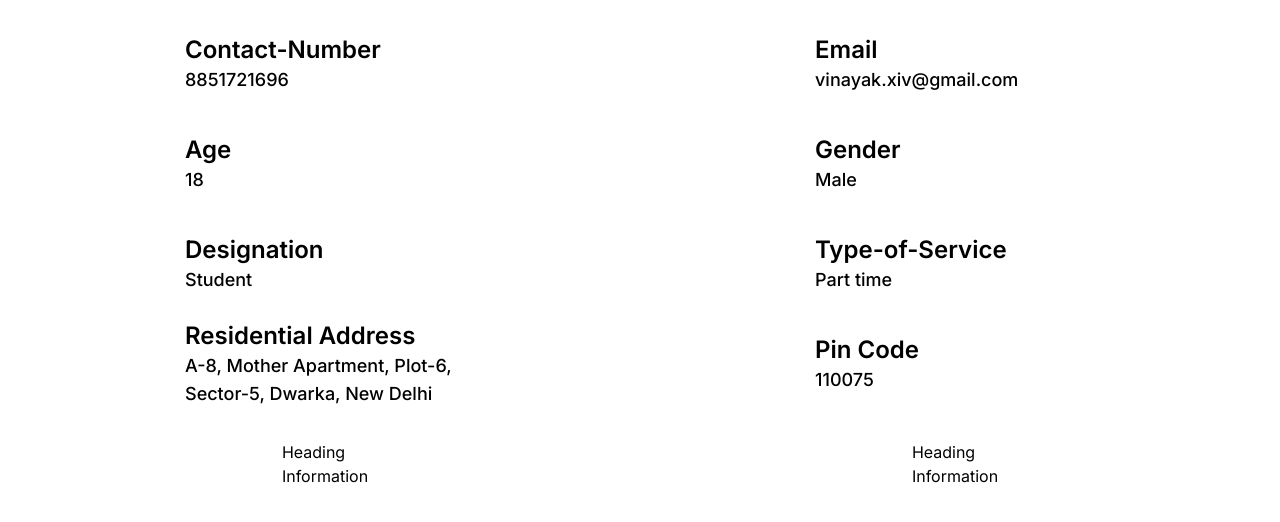
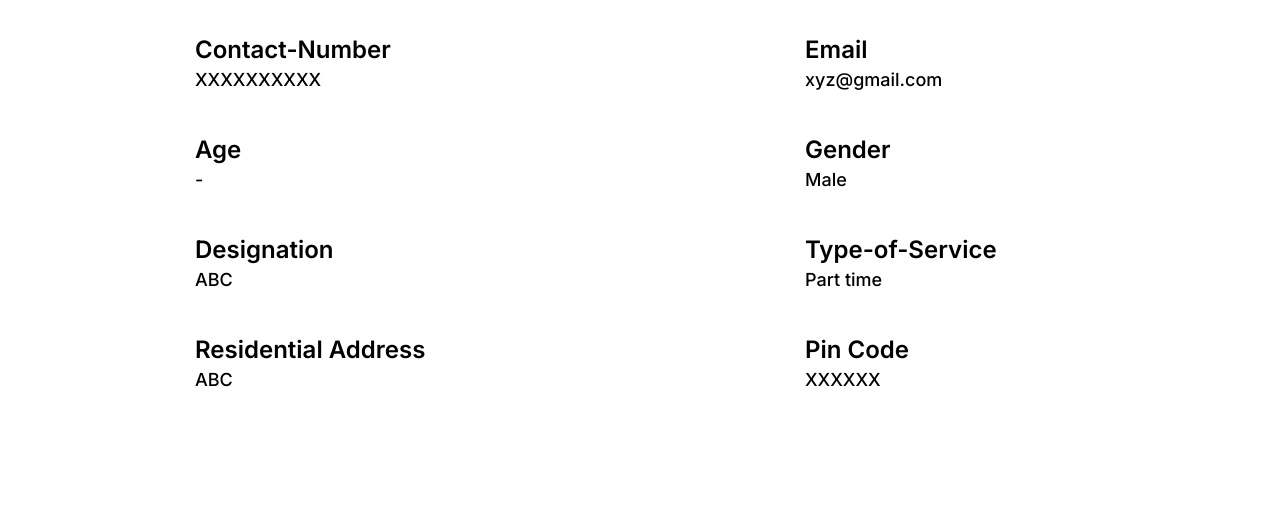
Before and after one commit to vinayakfr/helping-hand, a Next.js app: page /profile in a window 1280 px wide. Shown: the part 1334-1856 px from the top of the page. Built offline with nearby package versions, Linux system fonts and the light colour scheme.

Commit message:
chore: modifications

```diff
--- a/app/browse/page.tsx
+++ b/app/browse/page.tsx
@@ -10,7 +10,7 @@ function Browse() {
         <h1 className="text-center font-black text-5xl lg:text-9xl px-5">
           Now help is one click away
         </h1>
-        <p className="text-center font-medium lg:text-2xl">
+        <p className="text-center font-medium lg:text-2xl lg:px-10">
           Lorem ipsum dolor sit, amet consectetur adipisicing elit. Labore
           explicabo eligendi, voluptates aspernatur accusantium optio
           perspiciatis in minus tempora provident.
--- a/app/components/organisation-card.tsx
+++ b/app/components/organisation-card.tsx
@@ -8,7 +8,7 @@ function OrganisationCard() {
         alt=""
         className="w-[10rem] h-[10rem] xl:w-[12.5rem] xl:h-[12.5rem] rounded-full bg-black"
       />
-      <div className="flex flex-col gap-2 place-content-center place-items-center">
+      <div className="flex flex-col gap-2 lg:gap-5 place-content-center place-items-center">
         <h1 className="font-bold text-2xl lg:text-3xl">Organisation Name</h1>
         <p className="w-[20rem] xl:w-[35rem] lg:text-lg text-justify">
           Lorem ipsum dolor sit, amet consectetur adipisicing elit. Nulla
@@ -18,11 +18,11 @@ function OrganisationCard() {
         </p>
       </div>
       <div className="flex flex-col place-content-center place-items-center gap-2">
-        <button className="bg-black text-white font-medium h-14 w-32 md:w-28 md:h-10 rounded-xl text-center place-content-center ">
-          <span className="text-lg">View Profile</span>
+        <button className="bg-black text-white font-medium h-14 w-32 md:w-28 md:h-10 lg:h-16 lg:w-36 rounded-xl text-center place-content-center ">
+          <span className="text-lg lg:text-xl">View Profile</span>
         </button>
-        <button className="bg-black text-white font-medium h-14 w-32 md:w-28 md:h-10 rounded-xl text-center place-content-center ">
-          <span className="text-lg">Connect</span>
+        <button className="bg-black text-white font-medium h-14 w-32 md:w-28 md:h-10 lg:h-16 lg:w-36 rounded-xl text-center place-content-center ">
+          <span className="text-lg lg:text-xl">Connect</span>
         </button>
       </div>
     </div>
--- a/app/components/volunteer-profile.tsx
+++ b/app/components/volunteer-profile.tsx
@@ -19,7 +19,9 @@ function VolProfile() {
             Vinayak Srivastava
           </h1>
         </div>
-        <button className="bg-white text-black hover:text-white hover:bg-black border-2 border-black hover:border-4 hover:border-white font-medium hover:font-bold w-auto h-auto lg:w-28 lg:h-14 p-2 lg:p-0 rounded-r-full rounded-l-full shadow-lg hover:shadow-xl"><span className="text-xl">Connect</span></button>
+        <button className="bg-white text-black hover:text-white hover:bg-black border-2 border-black hover:border-4 hover:border-white font-medium hover:font-bold w-auto h-auto lg:w-28 lg:h-14 p-2 lg:p-0 rounded-r-full rounded-l-full shadow-lg hover:shadow-xl">
+          <span className="text-xl">Connect</span>
+        </button>
       </div>
       <div className="pt-[13rem] lg:pt-[22.5rem]">
         <div className="flex flex-col lg:flex-row place-content-center place-items-center w-full justify-between lg:px-10 pb-10">
@@ -74,22 +76,22 @@ function VolProfile() {
           </div>
         </div>
         <hr />
-        <div className="py-10 px-5">
+        <div className="py-10 px-5 lg:px-10">
           <h1 className="font-bold text-3xl lg:text-5xl ">
             Personal Information:
           </h1>
           <div className="grid grid-cols-2 grid-rows-5 place-content-center place-items-center gap-3 lg:gap-5 pt-5">
             <div className="flex flex-col place-content-center place-items-start w-[7rem] h-[7.5rem] lg:w-[17.5rem] lg:h-[5rem]">
               <h1 className="font-semibold lg:text-2xl">Contact-Number</h1>
-              <p className="font-medium  lg:text-lg">8851721696</p>
+              <p className="font-medium  lg:text-lg">XXXXXXXXXX</p>
             </div>
             <div className="flex flex-col place-content-center place-items-start w-[7rem] h-[7.5rem] lg:w-[17.5rem] lg:h-[5rem]">
               <h1 className="font-semibold lg:text-2xl">Email</h1>
-              <p className="font-medium lg:text-lg">vinayak.xiv@gmail.com</p>
+              <p className="font-medium lg:text-lg">xyz@gmail.com</p>
             </div>
             <div className="flex flex-col place-content-center place-items-start w-[7rem] h-[7.5rem] lg:w-[17.5rem] lg:h-[5rem]">
               <h1 className="font-semibold lg:text-2xl">Age</h1>
-              <p className="font-medium lg:text-lg">18</p>
+              <p className="font-medium lg:text-lg">-</p>
             </div>
             <div className="flex flex-col place-content-center place-items-start w-[7rem] h-[7.5rem] lg:w-[17.5rem] lg:h-[5rem]">
               <h1 className="font-semibold lg:text-2xl">Gender</h1>
@@ -97,7 +99,7 @@ function VolProfile() {
             </div>
             <div className="flex flex-col place-content-center place-items-start w-[7rem] h-[7.5rem] lg:w-[17.5rem] lg:h-[5rem]">
               <h1 className="font-semibold lg:text-2xl">Designation</h1>
-              <p className="font-medium lg:text-lg">Student</p>
+              <p className="font-medium lg:text-lg">ABC</p>
             </div>
             <div className="flex flex-col place-content-center place-items-start w-[7rem] h-[7.5rem] lg:w-[17.5rem] lg:h-[5rem]">
               <h1 className="font-semibold lg:text-2xl">Type-of-Service</h1>
@@ -106,20 +108,12 @@ function VolProfile() {
             <div className="flex flex-col place-content-center place-items-start w-[7rem] h-[7.5rem] lg:w-[17.5rem] lg:h-[5rem]">
               <h1 className="font-semibold lg:text-2xl">Residential Address</h1>
               <p className="font-medium lg:text-lg">
-                A-8, Mother Apartment, Plot-6, Sector-5, Dwarka, New Delhi
+                ABC
               </p>
             </div>
             <div className="flex flex-col place-content-center place-items-start w-[7rem] h-[7.5rem] lg:w-[17.5rem] lg:h-[5rem]">
               <h1 className="font-semibold lg:text-2xl">Pin Code</h1>
-              <p className="font-medium lg:text-lg">110075</p>
-            </div>
-            <div className="flex flex-col place-content-center place-items-start">
-              <h1>Heading</h1>
-              <p>Information</p>
-            </div>
-            <div className="flex flex-col place-content-center place-items-start">
-              <h1>Heading</h1>
-              <p>Information</p>
+              <p className="font-medium lg:text-lg">XXXXXX</p>
             </div>
           </div>
         </div>
```
